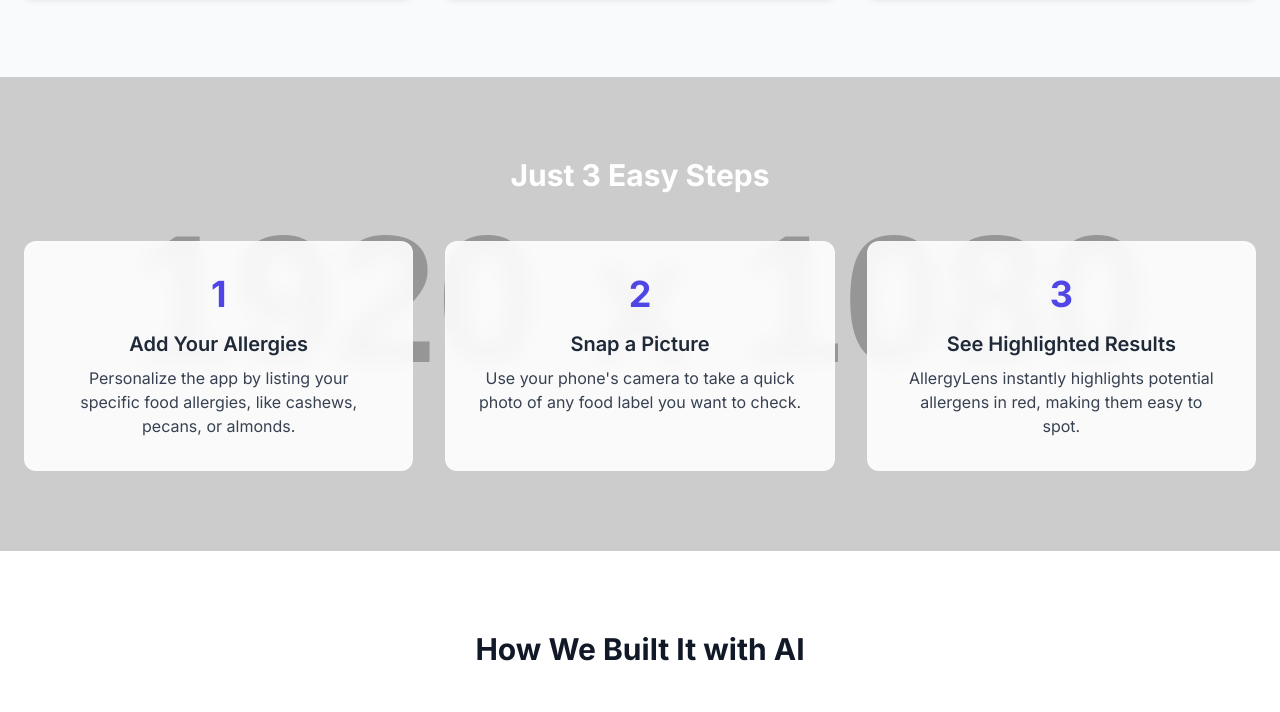
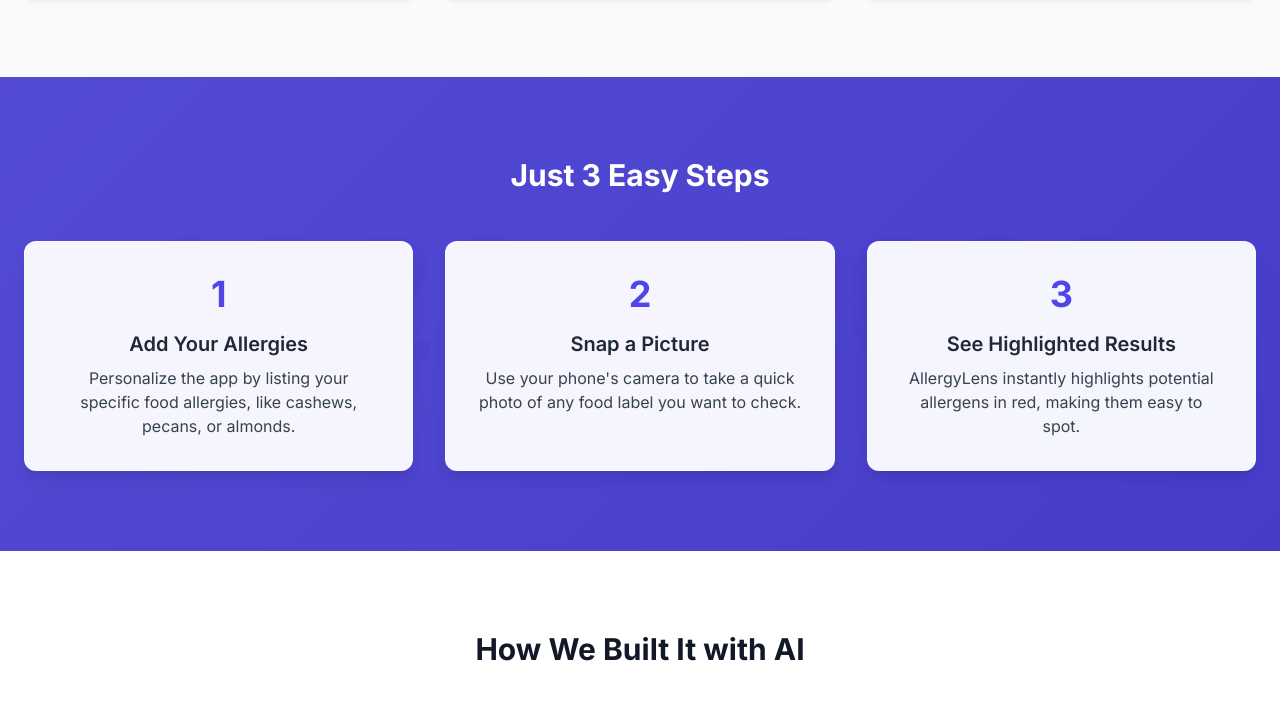
Before and after one commit to allergylens/allergylens.github.io, a plain HTML site: page index.html in a window 1280 px wide. Shown: the part 1375-2087 px from the top of the page. Drawn offline with nearby package versions, Linux system fonts and the light colour scheme; placeholder pictures from the web are drawn by us.

Commit message:
fix occluded text in 3 easy steps
fix occluded text in 3 easy steps

```diff
--- a/index.html
+++ b/index.html
@@ -24,9 +24,31 @@
             box-shadow: 0 20px 25px -5px rgba(0, 0, 0, 0.1), 0 10px 10px -5px rgba(0, 0, 0, 0.04);
         }
         .step-card {
-             background: rgba(255, 255, 255, 0.9);
+             background: rgba(255, 255, 255, 0.95);
              backdrop-filter: blur(10px);
-             border: 1px solid rgba(255, 255, 255, 0.2);
+             border: 1px solid rgba(255, 255, 255, 0.3);
+             box-shadow: 0 10px 15px -3px rgba(0, 0, 0, 0.1), 0 4px 6px -2px rgba(0, 0, 0, 0.05);
+        }
+        .steps-section {
+            background: linear-gradient(135deg, rgba(99, 102, 241, 0.8), rgba(67, 56, 202, 0.9)),
+                        url('https://placehold.co/1920x1080/e0e7ff/3730a3?text=Allergy+Scanning');
+            background-size: cover;
+            background-position: center;
+            position: relative;
+        }
+        .steps-section::before {
+            content: '';
+            position: absolute;
+            top: 0;
+            left: 0;
+            right: 0;
+            bottom: 0;
+            background: rgba(67, 56, 202, 0.7);
+            z-index: 1;
+        }
+        .steps-content {
+            position: relative;
+            z-index: 2;
         }
     </style>
 </head>
@@ -107,8 +129,8 @@
     </section>
 
     <!-- How It Works Section -->
-    <section id="how-it-works" class="py-20" style="background-image: url('https://placehold.co/1920x1080/e0e7ff/3730a3?text=Allergy+Scanning'); background-size: cover; background-position: center;">
-        <div class="container mx-auto px-6">
+    <section id="how-it-works" class="py-20 steps-section">
+        <div class="container mx-auto px-6 steps-content">
             <h2 class="text-3xl font-bold text-center text-white mb-12">Just 3 Easy Steps</h2>
             <div class="grid grid-cols-1 md:grid-cols-3 gap-8 text-center">
                 <div class="step-card p-8 rounded-xl">
```
